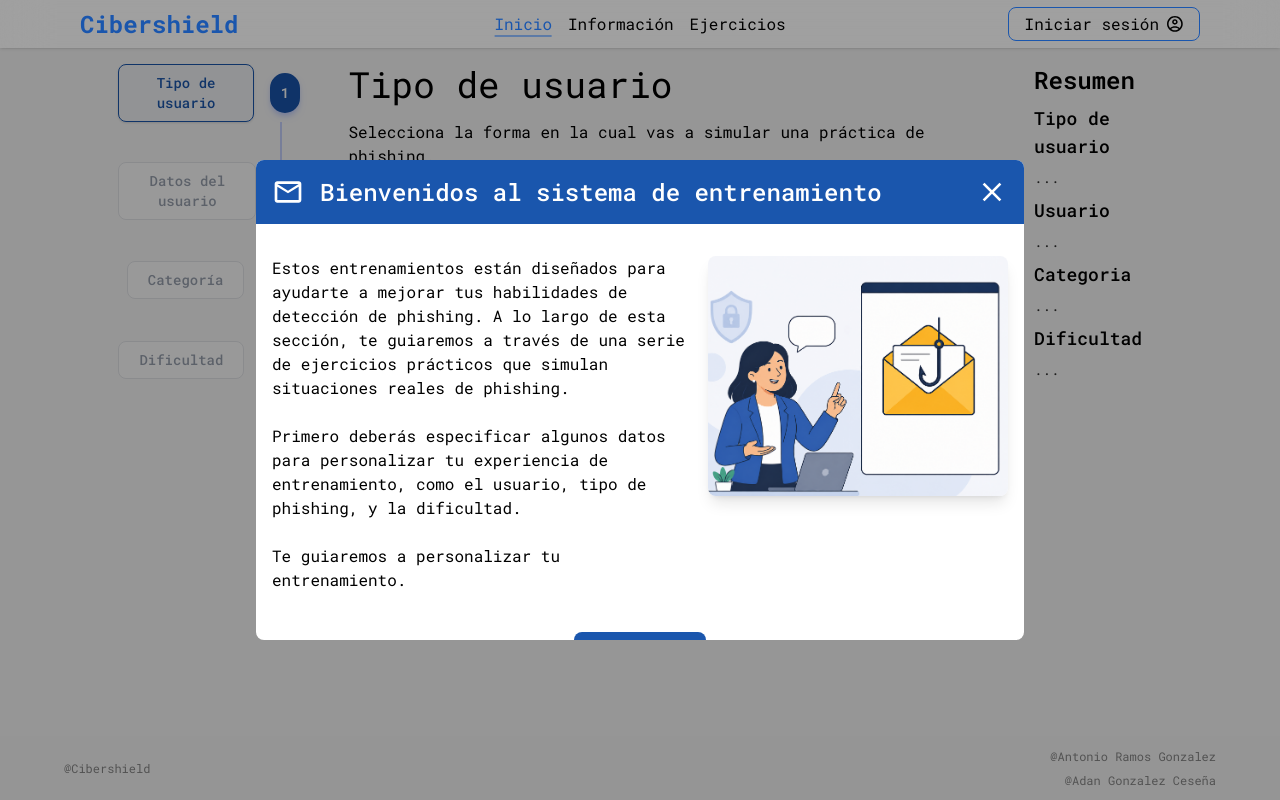
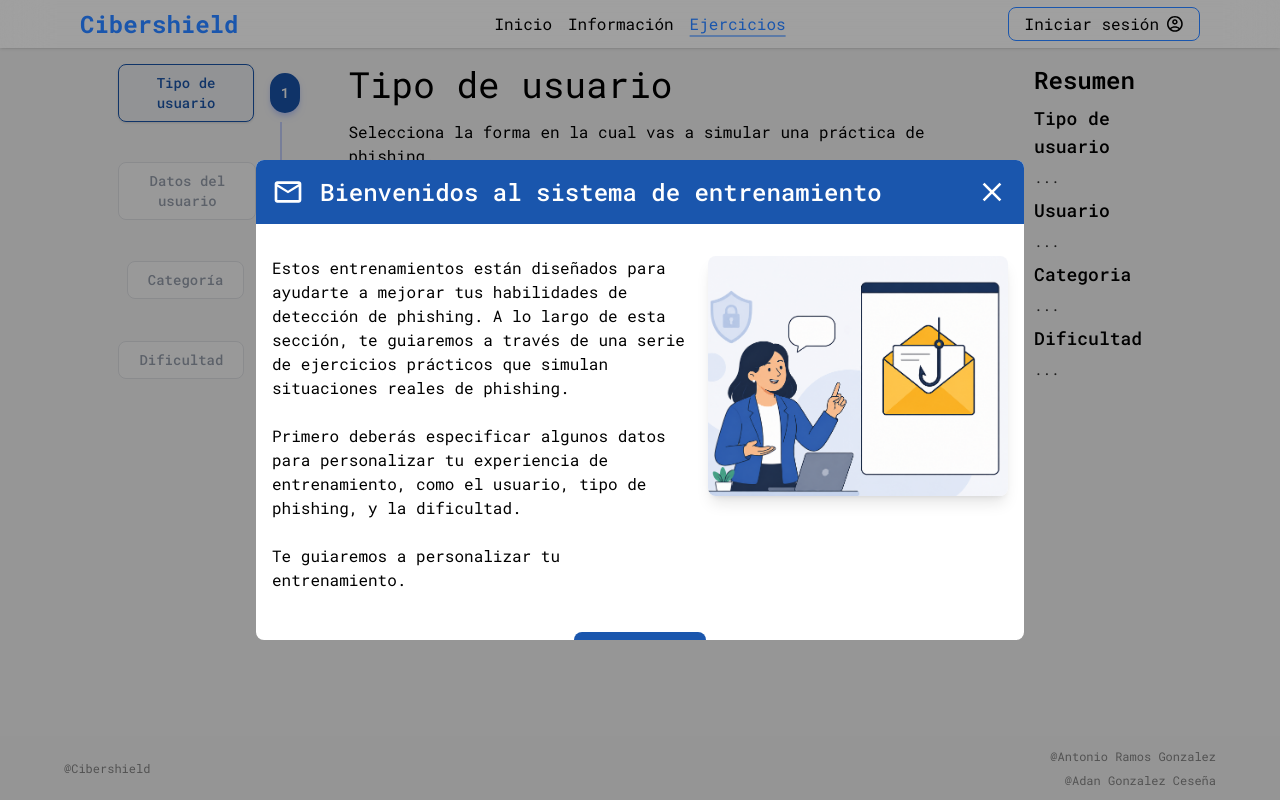
Before and after one commit to AdanCC21/CibershieldFront, a React (Vite) app: page /training in a window 1280 px wide. Built offline with nearby package versions, Linux system fonts and the light colour scheme.

Commit message:
header route fix

```diff
--- a/src/components/layout/Header.tsx
+++ b/src/components/layout/Header.tsx
@@ -44,7 +44,7 @@ export default function Header({ curPage, setPage }: Prompts) {
       <nav className="absolute bottom-1/2 right-1/2 translate-1/2 flex gap-4">
         <HeaderItem title={E_Pages.HOME} active={curPage === E_Pages.HOME} page={E_Pages.HOME} setPage={setPage} href="/" goTo={goTo} />
         <HeaderItem title={E_Pages.INFO} active={curPage === E_Pages.INFO} page={E_Pages.INFO} setPage={setPage} href="/info/phishing" goTo={goTo} />
-        <HeaderItem title={E_Pages.TESTING} active={curPage === E_Pages.TESTING} page={E_Pages.TESTING} setPage={setPage} href="/testing" goTo={goTo} />
+        <HeaderItem title={E_Pages.TESTING} active={curPage === E_Pages.TESTING} page={E_Pages.TESTING} setPage={setPage} href="/training" goTo={goTo} />
       </nav>
 
       <div className="flex gap-4 items-center">
--- a/src/pages/Layout.tsx
+++ b/src/pages/Layout.tsx
@@ -19,7 +19,7 @@ export default function Layout({ children, header, footer, padding = true, heade
     const location = useLocation();
 
     useEffect(() => {
-        if (location.pathname.includes('testing')) {
+        if (location.pathname.includes('training')) {
             setPage(E_Pages.TESTING)
             return
         }
```
